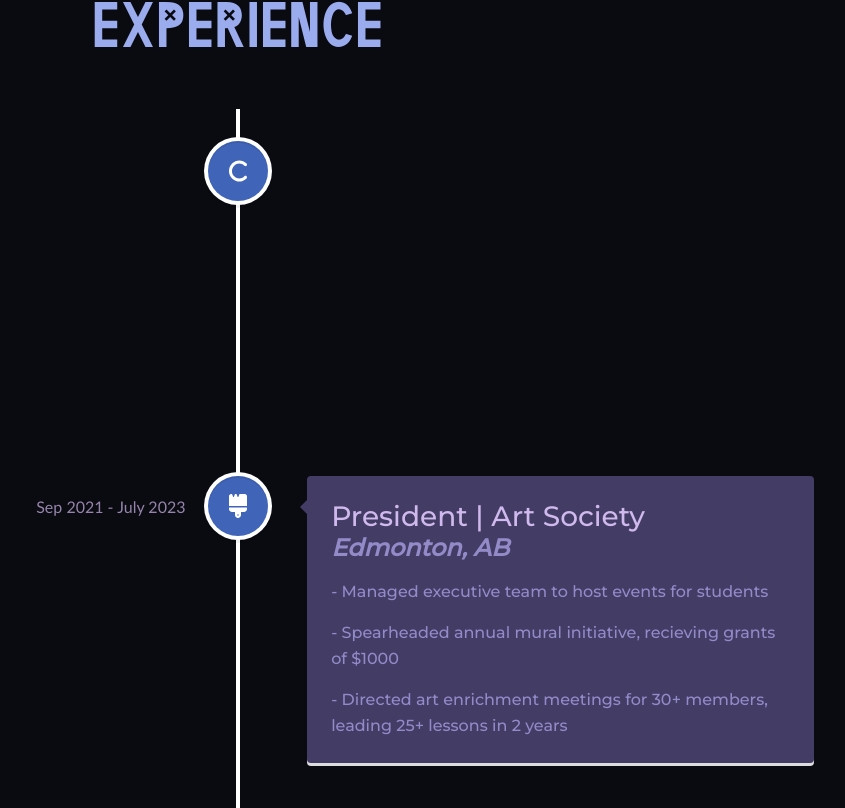
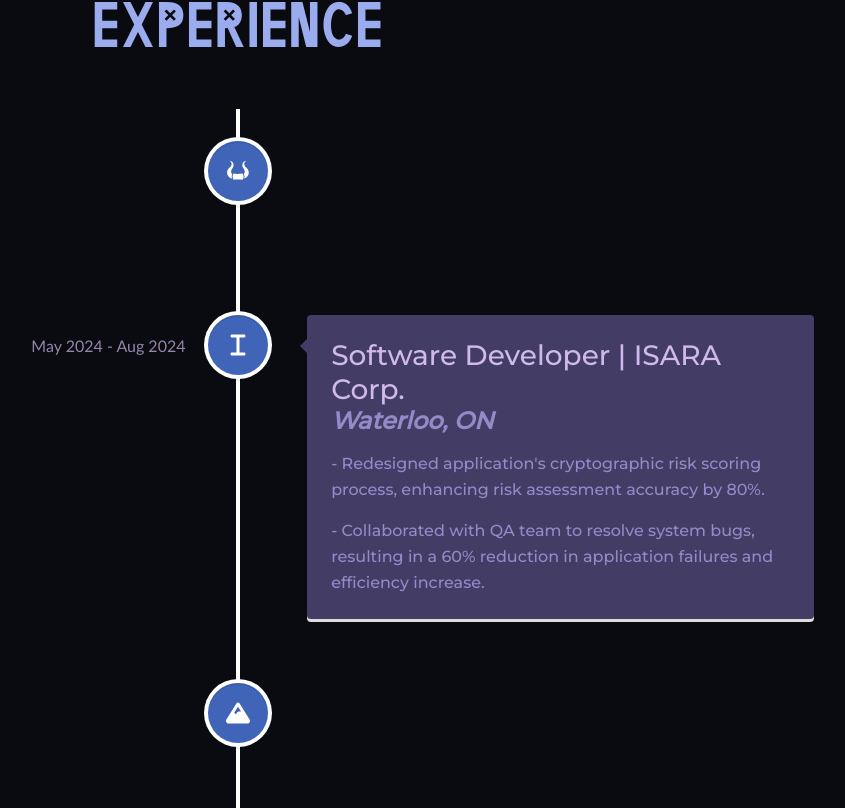
Before and after one commit to asyf16/Aurora-s-Website, a React (Create React App) app: page / in a window 1280 px wide. Shown: the part 1512-2320 px from the top of the page, without its empty margins (402-1247 px from the left). Built offline with nearby package versions, Linux system fonts and the light colour scheme.

Commit message:
Experience update

```diff
--- a/package.json
+++ b/package.json
@@ -18,6 +18,7 @@
     "react-bootstrap": "^2.9.2",
     "react-dom": "^18.2.0",
     "react-ga": "^3.3.1",
+    "react-icons": "^5.3.0",
     "react-router-dom": "^6.21.1",
     "react-scripts": "5.0.1",
     "react-spinners": "^0.13.8",
--- a/src/components/Timeline.js
+++ b/src/components/Timeline.js
@@ -7,11 +7,13 @@
 import "./Timeline.css";
 
 import { FontAwesomeIcon } from "@fortawesome/react-fontawesome";
-import { faC } from "@fortawesome/free-solid-svg-icons"
-import { faBrush } from "@fortawesome/free-solid-svg-icons"
+import { faBrush } from "@fortawesome/free-solid-svg-icons";
 import { faPenNib } from "@fortawesome/free-solid-svg-icons";
-import { faComputer }from "@fortawesome/free-solid-svg-icons";
+import { faComputer } from "@fortawesome/free-solid-svg-icons";
 import { faMedal } from "@fortawesome/free-solid-svg-icons";
+import { faI } from "@fortawesome/free-solid-svg-icons";
+import { faMountain } from "@fortawesome/free-solid-svg-icons";
+import { GiBullHorns } from "react-icons/gi";
 
 function Timeline() {
   return (
@@ -21,13 +23,50 @@
         <VerticalTimelineElement
           dateClassName="datecolor"
           className="vertical-timeline-element--work"
-          contentStyle={{ background: "#433d66"}}
+          contentStyle={{ background: "#433d66" }}
+          contentArrowStyle={{ borderRight: "7px solid  #433d66" }}
+          date="Sep 2024 - present"
+          iconStyle={{ background: "#4064b8", color: "#fff" }}
+          icon={<GiBullHorns />}
+        >
+          <h3 className="vertical-timeline-element-title">
+            Frontend Developer | WatStreet
+          </h3>
+          <h4 className="vertical-timeline-element-subtitle">Waterloo, ON</h4>
+        </VerticalTimelineElement>
+
+        <VerticalTimelineElement
+          dateClassName="datecolor"
+          className="vertical-timeline-element--work"
+          contentStyle={{ background: "#433d66" }}
+          contentArrowStyle={{ borderRight: "7px solid  #433d66" }}
+          date="May 2024 - Aug 2024"
+          iconStyle={{ background: "#4064b8", color: "#fff" }}
+          icon={<FontAwesomeIcon icon={faI} />}
+        >
+          <h3 className="vertical-timeline-element-title">
+            Software Developer | ISARA Corp.
+          </h3>
+          <h4 className="vertical-timeline-element-subtitle">Waterloo, ON</h4>
+          <p>
+            - Redesigned application's cryptographic risk scoring process,
+            enhancing risk assessment accuracy by 80%.
+          </p>
+          <p>
+            - Collaborated with QA team to resolve system bugs, resulting in a
+            60% reduction in application failures and efficiency increase.
+          </p>
+        </VerticalTimelineElement>
+
+        <VerticalTimelineElement
+          dateClassName="datecolor"
+          className="vertical-timeline-element--work"
+          contentStyle={{ background: "#433d66" }}
           contentArrowStyle={{ borderRight: "7px solid  #433d66" }}
           date="Nov 2023 - present"
           iconStyle={{ background: "#4064b8", color: "#fff" }}
-          icon={<FontAwesomeIcon icon={faC} />}
+          icon={<FontAwesomeIcon icon={faMountain} />}
         >
-
           <h3 className="vertical-timeline-element-title">
             Web Developer | Case Mining
           </h3>
@@ -48,7 +87,7 @@
           contentArrowStyle={{ borderRight: "7px solid  #433d66" }}
           date="Sep 2021 - July 2023"
           iconStyle={{ background: "#4064b8", color: "#fff" }}
-        icon={<FontAwesomeIcon icon={faBrush} />}
+          icon={<FontAwesomeIcon icon={faBrush} />}
         >
           <h3 className="vertical-timeline-element-title">
             President | Art Society
@@ -71,19 +110,21 @@
           contentArrowStyle={{ borderRight: "7px solid  #433d66" }}
           date="Sep 2021 - Feb 2023"
           iconStyle={{ background: "#4064b8", color: "#fff" }}
-        icon={<FontAwesomeIcon icon={faComputer} />}
+          icon={<FontAwesomeIcon icon={faComputer} />}
         >
           <h3 className="vertical-timeline-element-title">
             Captain | CyberPatriots
           </h3>
           <h4 className="vertical-timeline-element-subtitle">Edmonton, AB</h4>
-          <p>- Led team of 6 students in international cyber security competition hosted by the Air & Space Forces Association</p>
           <p>
-            - Secured Windows, Linux, and Server systems from cyber security threats
+            - Led team of 6 students in international cyber security competition
+            hosted by the Air & Space Forces Association
           </p>
           <p>
-            - Placed in the top 2.5% out of 3000+ teams
+            - Secured Windows, Linux, and Server systems from cyber security
+            threats
           </p>
+          <p>- Placed in the top 2.5% out of 3000+ teams</p>
         </VerticalTimelineElement>
 
         <VerticalTimelineElement
```
Also changed, not shown: src/components/Projectpage.css (line endings or trailing spaces), 1 other file (tests, documents, lock files or other folders).
